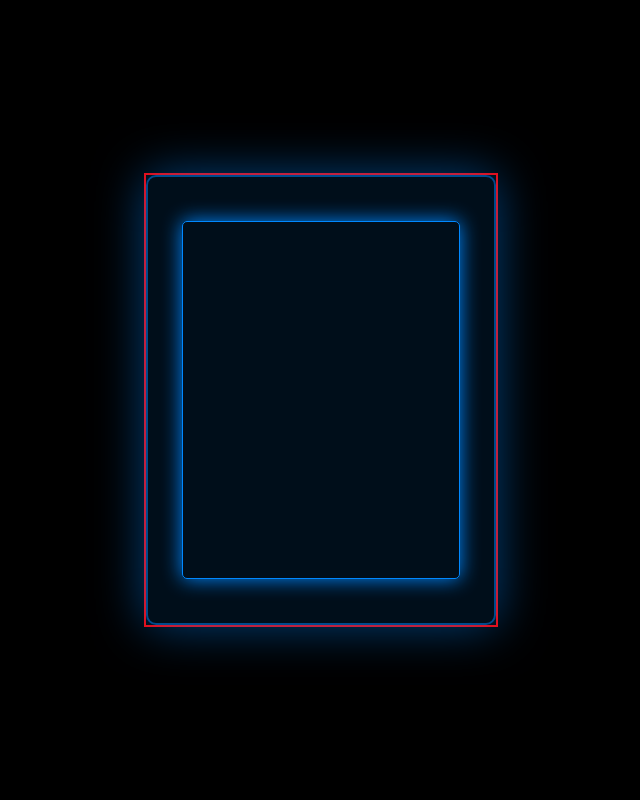
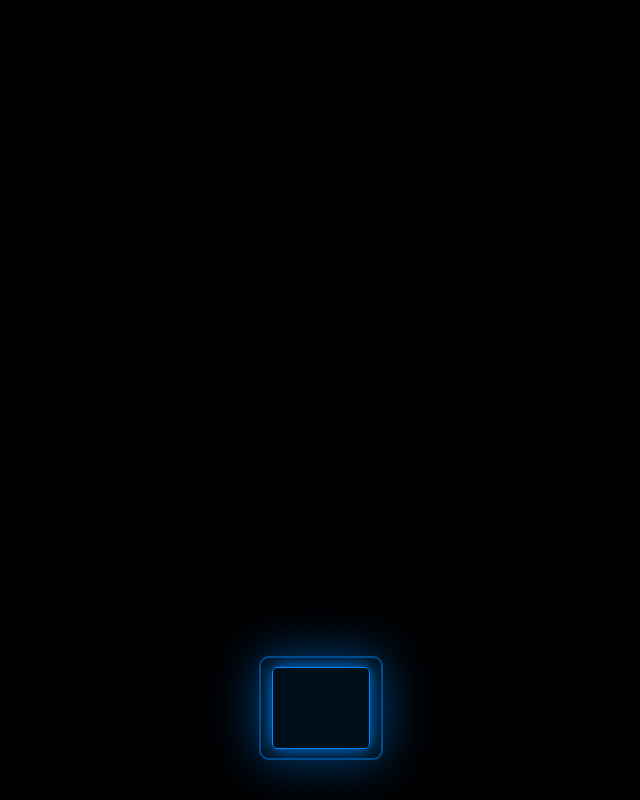
Before and after one commit to KLINS-254/Prophet7, a plain HTML site: page index.html in a window 1280 px wide. Shown: the whole page, without its empty margins (319-959 px from the left). Drawn offline with Linux system fonts and the light colour scheme.

Commit message:
Update index.html

```diff
--- a/index.html
+++ b/index.html
@@ -13,23 +13,17 @@
             height: 100vh;
             margin: 0;
             font-family: 'Segoe UI', Tahoma, Geneva, Verdana, sans-serif;
-        }
-
-        /* This is your "red-marked area" container */
-        .marked-area {
-            position: relative;
-            width: 350px; /* Adjust to match the width of your marked area */
-            height: 450px; /* Adjust to match the height of your marked area */
-            /* This border is for demonstration, you can remove it */
-            border: 2px solid red;
+            position: relative; /* This is the reference point for absolute positioning */
         }
 
         .scan-container {
-            position: absolute; /* Allows for sizing relative to the parent */
-            top: 0;
-            left: 0;
-            right: 0;
-            bottom: 0;
+            position: absolute; /* Allows for precise placement */
+            bottom: 40px; /* Positions the box from the bottom of the page */
+            left: 50%; /* Centers the box horizontally */
+            transform: translateX(-50%); /* Adjusts the horizontal center */
+
+            width: 120px; /* Matches the sketch's width */
+            height: 100px; /* Matches the sketch's height */
 
             display: flex;
             justify-content: center;
@@ -86,11 +80,9 @@
 </head>
 <body>
 
-    <div class="marked-area">
-        <div class="scan-container">
-            <div class="scan-frame">
-                <div class="scan-line"></div>
-            </div>
+    <div class="scan-container">
+        <div class="scan-frame">
+            <div class="scan-line"></div>
         </div>
     </div>
 
```
